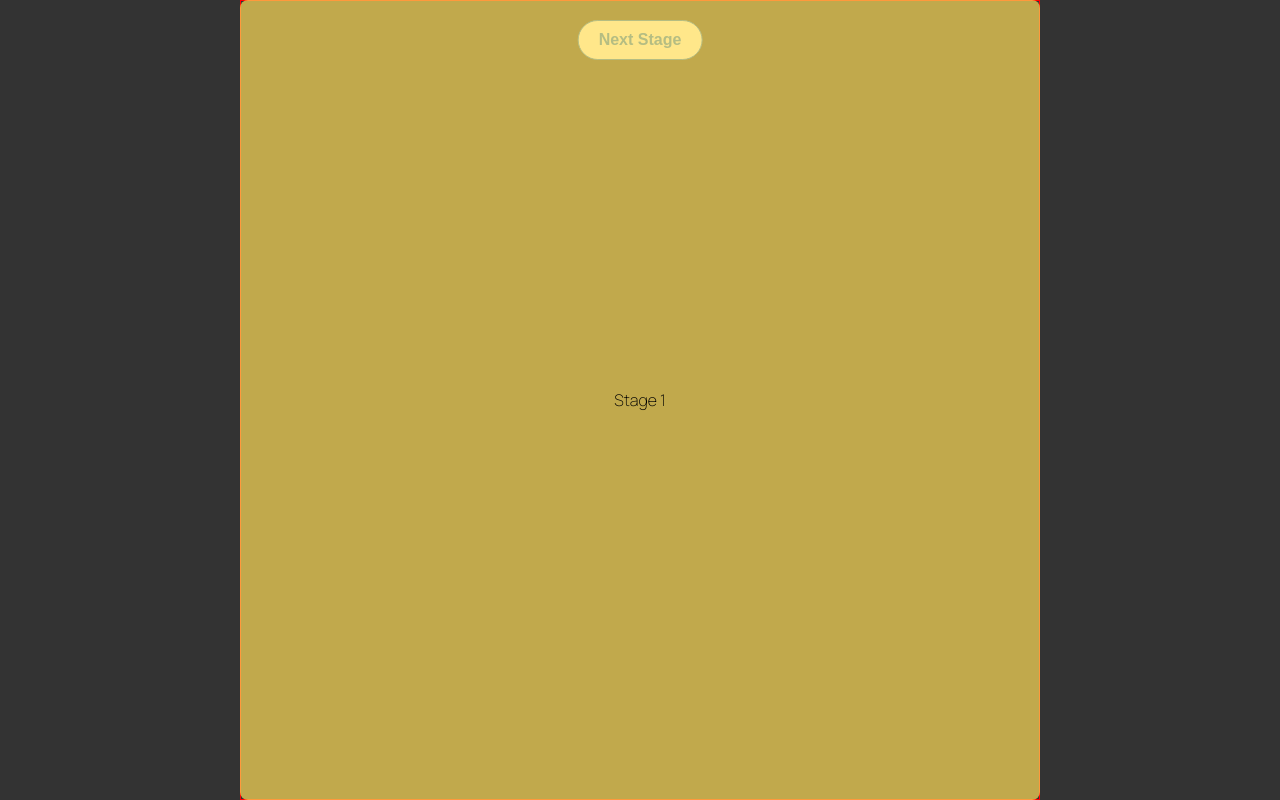
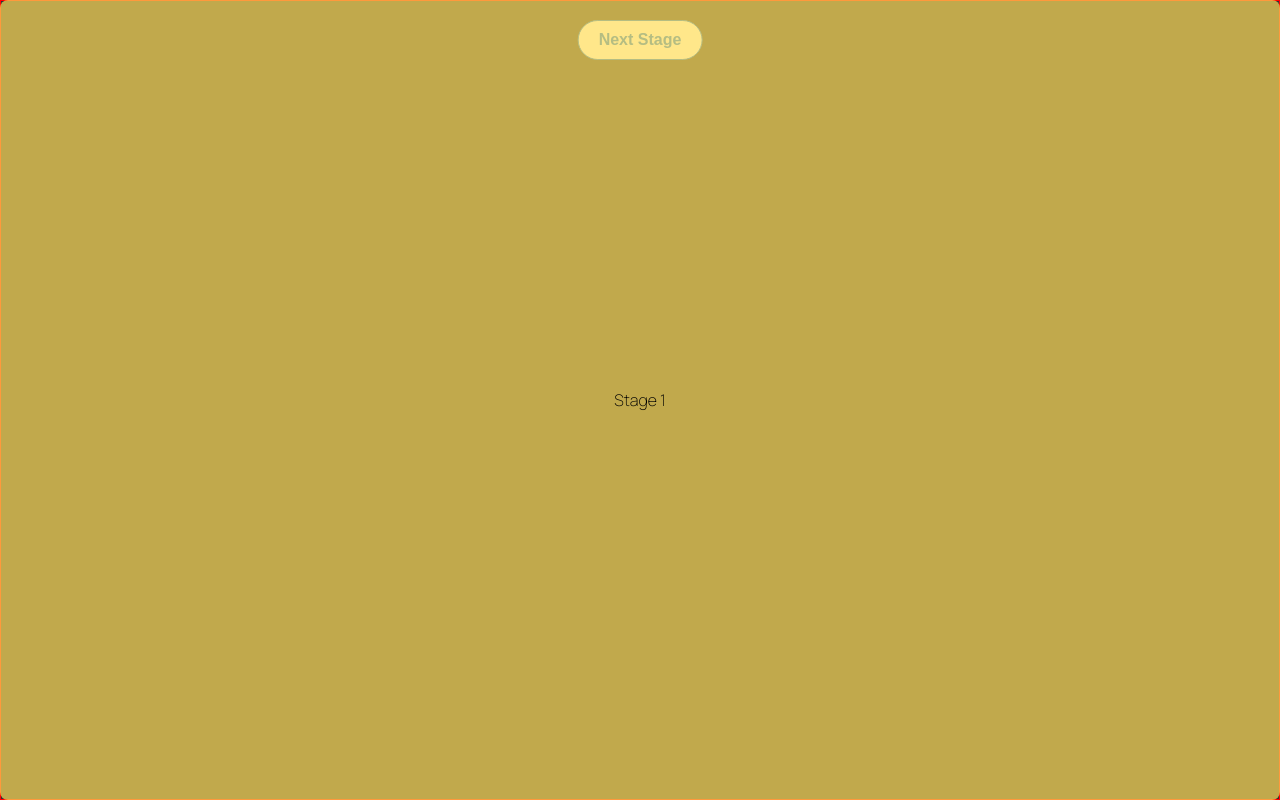
Before and after one commit to rajkovukovic/rajkovukovic.com, a SvelteKit app: page / in a window 1280 px wide. Built offline with nearby package versions, Linux system fonts and the light colour scheme.

Commit message:
make it play nie with viewport

```diff
--- a/src/routes/+page.svelte
+++ b/src/routes/+page.svelte
@@ -72,14 +72,23 @@
 
 	$: console.log($zoom);
 
-	const stageSize = 800;
-	const rectangleSize = 800;
+	let viewportWidth: number;
+	let viewportHeight: number;
+	let stageWidth: number;
+	let stageHeight: number;
+
+	$: stageWidth = viewportWidth;
+	$: stageHeight = viewportHeight;
 </script>
+
+<svelte:window bind:innerWidth={viewportWidth} bind:innerHeight={viewportHeight} />
 
 <div
 	class="container"
-	style:--stage-size="{stageSize}px"
-	style:--rectangle-size="{rectangleSize}px"
+	style:--viewport-width="{viewportWidth}px"
+	style:--viewport-height="{viewportHeight}px"
+	style:--stage-width="{stageWidth}px"
+	style:--stage-height="{stageHeight}px"
 >
 	<button on:click={nextStage}>Next Stage</button>
 	<div class="viewport" style="transform: scale({Math.pow(Math.abs($zoom), 0.25)});">
@@ -87,8 +96,8 @@
 			class="viewport-center"
 			style="transform:
 				rotate({$cameraRotation}deg)
-				translate({($cameraX * rectangleSize) / cMultiplier}px,
-				{($cameraY * rectangleSize) / cMultiplier}px);
+				translate({($cameraX * stageWidth) / cMultiplier}px,
+				{($cameraY * stageHeight) / cMultiplier}px);
 			"
 		>
 			<!-- Viewport that will rotate and pan the camera -->
@@ -101,8 +110,8 @@
 				<div
 					class="rectangle"
 					style="transform:
-						translate({-rectangleSize / 2 + stageSize * stage.x}px,
-						{-rectangleSize / 2 + stageSize * stage.y}px)
+						translate({-stageWidth / 2 + viewportWidth * stage.x}px,
+						{-stageHeight / 2 + viewportHeight * stage.y}px)
 						rotate({stage.rotation}deg);"
 				>
 					Stage {stage.id}
@@ -144,8 +153,8 @@
 	.viewport {
 		transform-origin: center;
 		position: relative;
-		width: var(--stage-size);
-		height: var(--stage-size);
+		width: var(--viewport-width);
+		height: var(--viewport-height);
 		border: 1px solid red;
 	}
 
@@ -164,8 +173,8 @@
 
 	.rectangle {
 		position: absolute;
-		width: var(--rectangle-size);
-		height: var(--rectangle-size);
+		width: var(--stage-width);
+		height: var(--stage-height);
 		background-color: #ffdd57b1;
 		display: flex;
 		justify-content: center;
```
